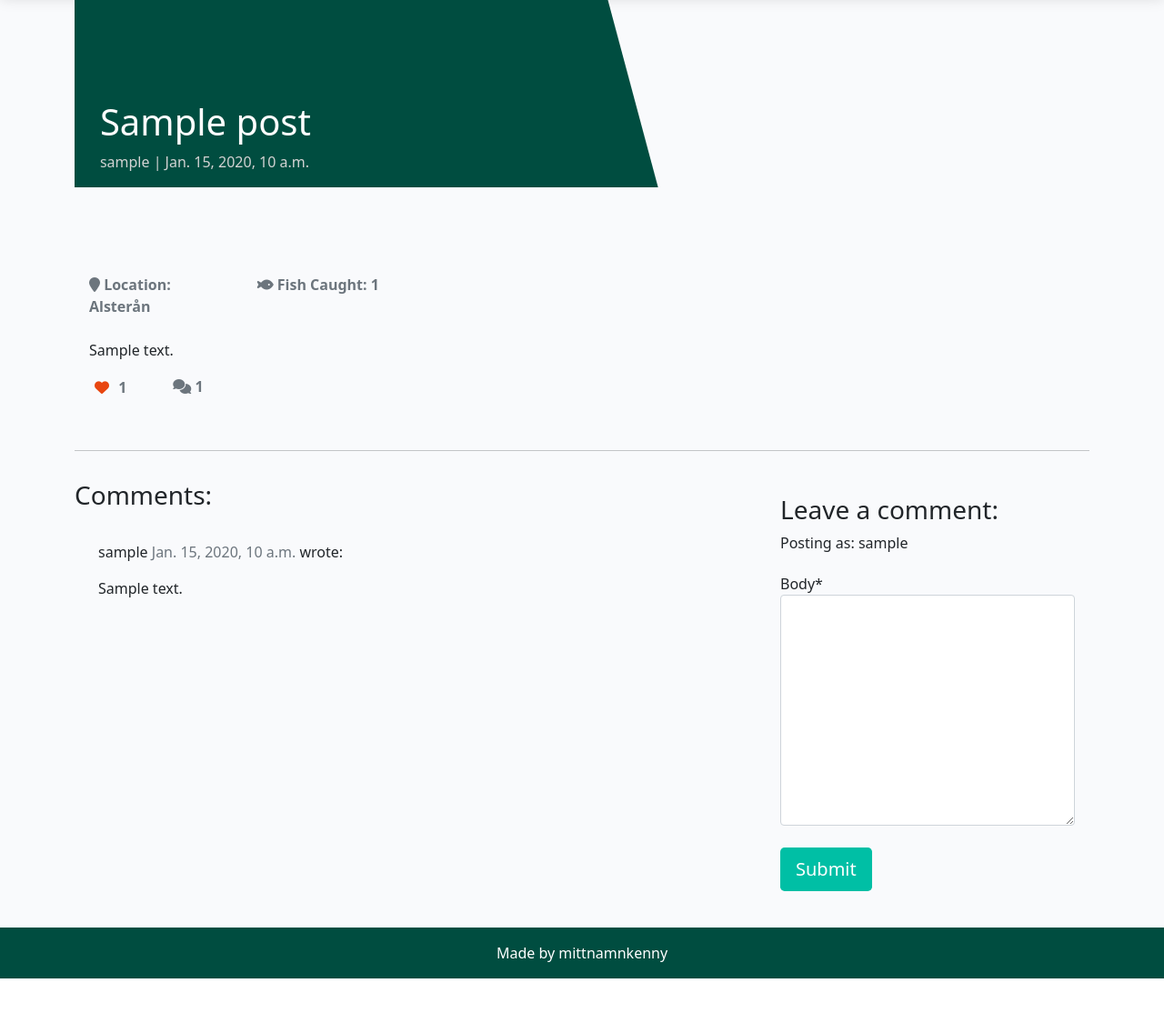
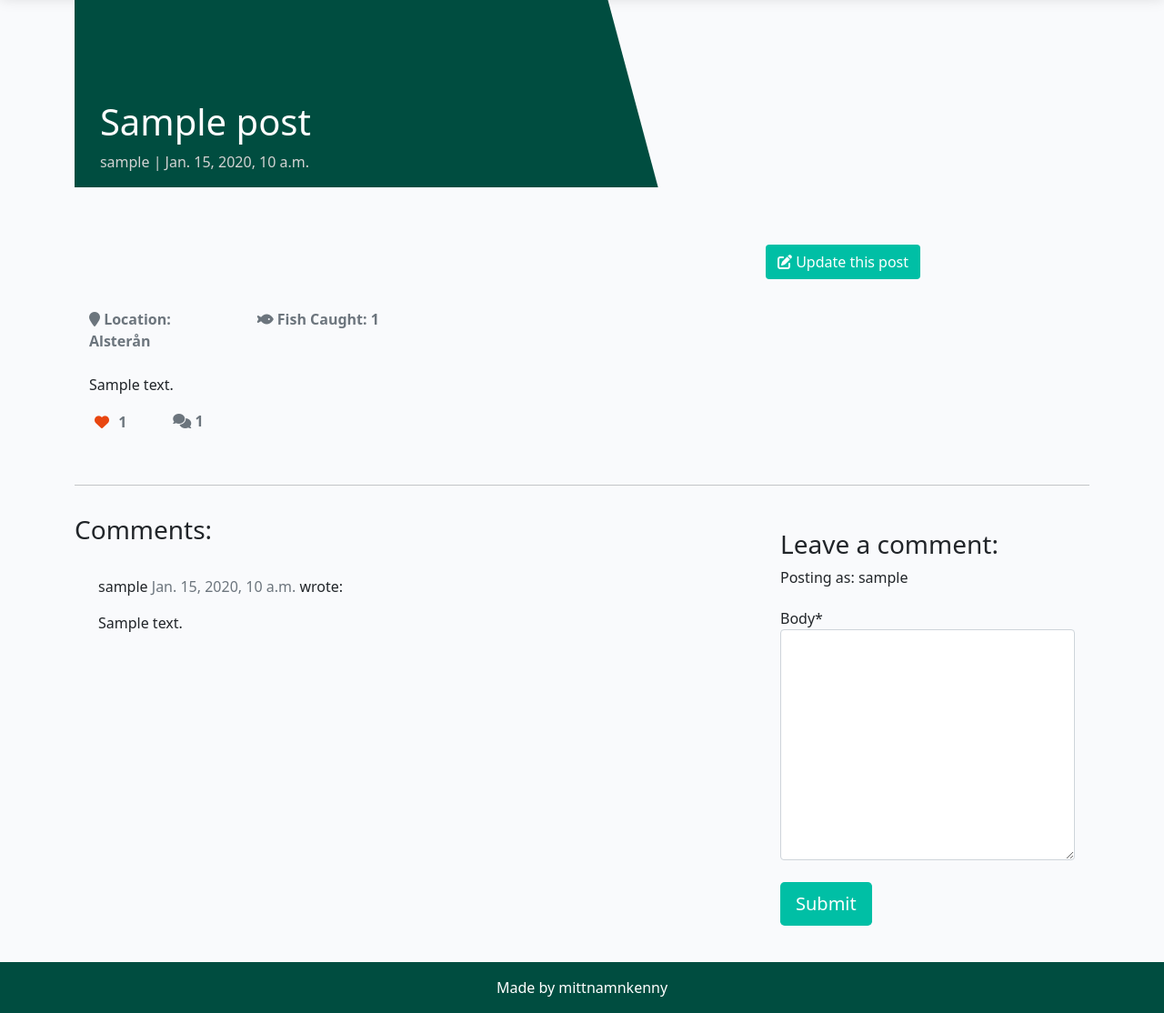
Before and after one commit to mittnamnkenny/fishtales, a Django app: a page that uses templates/post_detail.html in a window 1280 px wide. Shown: the part 76-1190 px from the top of the page at 91% size. Before the commit the page ends 1152 px from the top, so only its background shows below. Run offline with Django 3.2, Linux system fonts and the light colour scheme; a user stored in the database is signed in; tables that the repository leaves empty hold one stand-in row (values such as "Sample post"); some libraries are stand-ins or nearby versions.

Commit message:
Connect post update url and add update post link, test successfully

```diff
--- a/blog/urls.py
+++ b/blog/urls.py
@@ -9,4 +9,6 @@ urlpatterns = [
     path('<slug:slug>/', views.PostDetail.as_view(), name='post_detail'),
     path('like/<slug:slug>/', views.PostLike.as_view(), name='post_like'),
     path('post/add/', views.PostAdd.as_view(), name='post_add'),
+    path('<slug:slug>/update/', views.PostUpdate.as_view(),
+         name='post_update'),
 ]
--- a/templates/post_detail.html
+++ b/templates/post_detail.html
@@ -18,28 +18,39 @@
                 {% if 'placeholder' in post.featured_image.url %}
                 <img src="https://res.cloudinary.com/dwe8qxpnf/image/upload/v1658740684/other_nl9yv8.jpg" width="100%">
                 {% else %}
-                <img src=" {{ post.featured_image.url }}" width="100%">
+                <img src="{{ post.featured_image.url }}" width="100%">
                 {% endif %}
             </div>
         </div>
     </div>
 </div>
 
+{% if request.user == post.author %}
 <div class="container">
     <div class="row">
-        <div class="col card mb-4  mt-3 left  top">
+        <div class="col-xl-4 offset-xl-8">
+            <a href="{% url 'post_update' post.slug %}"><button class="btn btn-signup"><i class="fa fa-edit"></i> Update
+                    this post</button></a>
+        </div>
+    </div>
+</div>
+{% endif %}
+
+<div class="container">
+    <div class="row">
+        <div class="col card mb-4 mt-3 left top">
             <div class="card-body">
                 <!-- The post content goes inside the card-text. -->
                 <!-- Use the | safe filter inside the template tags -->
                 <div class="row">
-                    <div class="col-md-2">
+                    <div class="col-xl-2">
                         <strong>
                             <span class="text-secondary">
                                 <i class="fas fa-location-pin"></i> Location: {{ post.get_location_display | safe }}
                             </span>
                         </strong>
                     </div>
-                    <div class="col-md-2">
+                    <div class="col-xl-2">
                         <strong>
                             <span class="text-secondary">
                                 <i class="fas fa-fish"></i> Fish Caught: {{ post.fish_caught | safe }}
@@ -48,7 +59,7 @@
                     </div>
                     <!-- Display correct fa icon based on weather_conditions -->
                     {% if post.weather_conditions >= 1 %}
-                    <div class="col-md-2">
+                    <div class="col-xl-2">
                         <strong>
                             {% if post.weather_conditions == 1 %}
                             <span class="text-secondary">
@@ -119,7 +130,7 @@
         </div>
     </div>
     <div class="row">
-        <div class="col-md-8 card mb-4  mt-3 ">
+        <div class="col-md-8 card mb-4 mt-3">
             <h3>Comments:</h3>
             <div class="card-body">
                 <!-- We want a for loop inside the empty control tags to iterate through each comment in comments -->
@@ -140,7 +151,7 @@
                 {% endfor %}
             </div>
         </div>
-        <div class="col-md-4 card mb-4  mt-3 ">
+        <div class="col-md-4 card mb-4 mt-3">
             <div class="card-body">
                 <!-- For later -->
                 {% if user.is_authenticated %}
```
